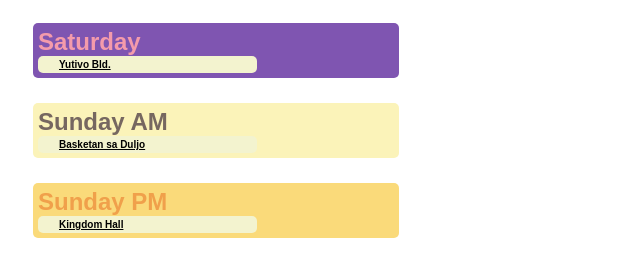
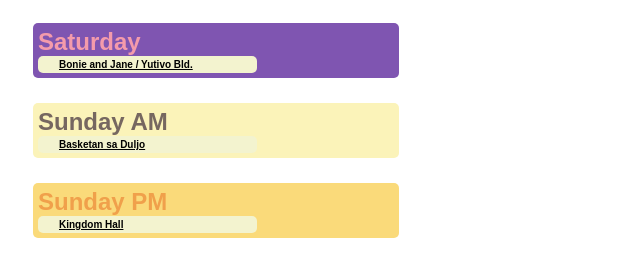
Before and after one commit to masterchefapam/bahin, a plain HTML site: page sangyaw.html in a window 1280 px wide. Shown: the part 453-709 px from the top of the page, 607-1247 px from the left. Drawn offline with Linux system fonts and the light colour scheme.

Commit message:
sked update

```diff
--- a/sangyaw.html
+++ b/sangyaw.html
@@ -57,7 +57,7 @@ src="https://www.jw.org/assets/ct/37b1eeb581/images/siteLogo-jworg-medium.svg"/>
                   </div>
                   <div class="sat">
                     <h2>Saturday</h2>
-                    <p class="daily">Yutivo Bld. </p>
+                    <p class="daily">Bonie and Jane / Yutivo Bld. </p>
                   </div>
                   <div class="sunAM">
                     <h2>Sunday AM</h2>
```
